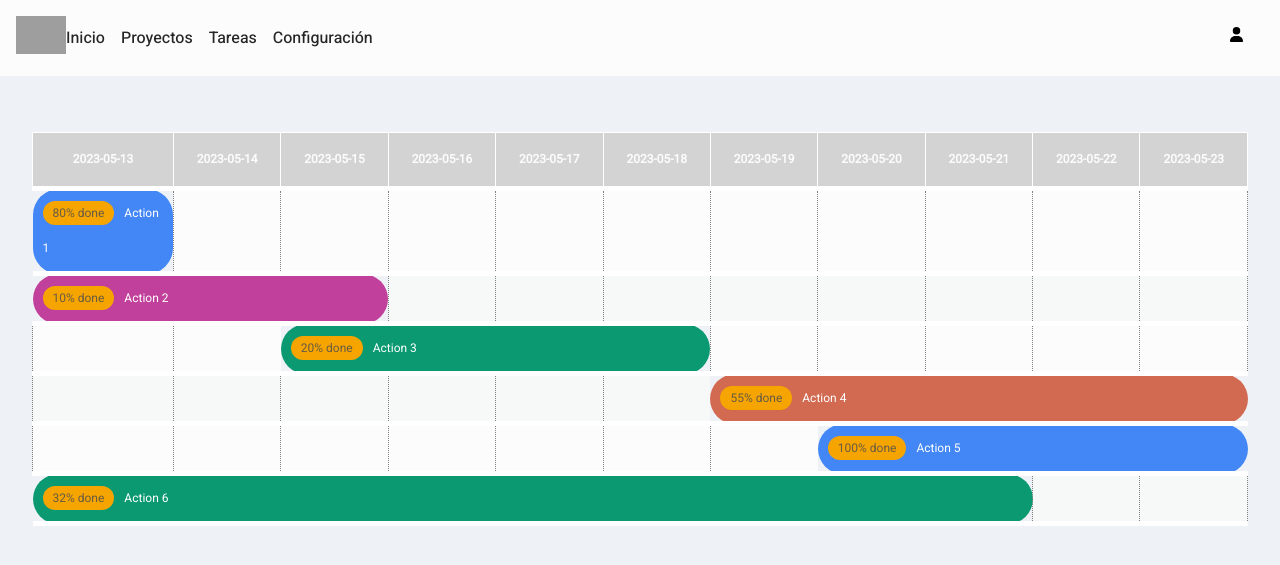
After one commit to RickyDonegana/Maitco, a PHP site: page /html/prueba1.html in a window 1280 px wide. The commit adds this page. Shown: the top 565 px of the page. Run offline with PHP 8.4, Linux system fonts and the light colour scheme; some libraries are stand-ins or nearby versions; grey boxes are pictures that could not be loaded.

Commit message:
Add files via upload

```diff
--- /dev/null
+++ b/sistema_seguimiento_proyectos/css/prueba1.css
@@ -0,0 +1,55 @@
+/* Basic styles  */
+#gantt{
+	font-family: "Roboto";
+}
+
+#gantt table{
+	border-collapse: collapse;
+	border-spacing: 0px 20px;
+}
+
+table tr{
+	border-bottom: 5px solid white;
+}
+
+#gantt table tr th{
+	border: 1px solid white;
+	border-collapse: collapse;
+	padding: 9px;
+	font-size: 12px;
+	background-color: lightgray;
+	line-height: 35px;
+}
+
+
+#gantt table tr td{
+	padding: 5px;
+	line-height: 35px;
+	border-left: 1px dotted gray;
+	width: 250px;
+}
+
+#gantt table tr td:last-child{
+	border-right: 1px dotted gray;
+}
+
+#gantt table tr td.event-cell{
+	color: white;
+	font-size: 12px;
+	text-align: left;
+	padding-left: 10px;
+	border-radius: 26px;
+	border-left: none;
+}
+
+#gantt table tr td.event-cell:last-child{
+	border-right: none;
+}
+
+#gantt table tr td.event-cell span{
+	background-color: #f6a400;
+	padding: 5px 10px;
+	border-radius: 15px;
+	margin-right: 10px;
+	color: #685c43;
+}
--- a/sistema_seguimiento_proyectos/css/styles.css
+++ b/sistema_seguimiento_proyectos/css/styles.css
@@ -210,7 +210,7 @@ a {
 }
 
 /* Header Styles */
-.header {
+.encabezado {
   position: fixed;
   top: 0;
   left: 0;
@@ -220,7 +220,7 @@ a {
   z-index: 100;
 }
 
-.menu {
+.menu-navegacion {
   display: flex;
   justify-content: space-between;
   align-items: center;
@@ -230,17 +230,17 @@ a {
   width: 50px;
 }
 
-.tabs {
+.pestanas {
   list-style: none;
   display: flex;
   margin-right: auto;
 }
 
-.tabs li {
+.pestanas li {
   margin-right: 1rem;
 }
 
-.tabs a {
+.pestanas a {
   text-decoration: none;
   color: var(--title-color);
   font-weight: var(--font-medium);
@@ -248,23 +248,30 @@ a {
   transition: var(--transition);
 }
 
-.tabs a:hover {
+.pestanas a:hover {
   color: var(--blue);
 }
 
-.menu-right {
+.menu-derecha {
   display: flex;
   align-items: center;
 }
 
-.user-icon img {
+.icono-usuario img {
   width: 15px;
   height: 15px;
   margin-right: 10px;
 }
 
+.nombre-usuario {
+  font-size: 1rem;
+  font-weight: bold;
+  color: var(--text-color);
+  margin-left: 10px;
+}
+
 /* Main Content Styles */
-.main-content {
+.contenedor-principal {
   margin-top: 80px;
   padding: 2rem;
   display: flex;
@@ -274,32 +281,38 @@ a {
   gap: 20px;
 }
 
-.project-container {
+.contenedor-proyectos {
   display: flex;
   flex-wrap: wrap;
   gap: 1rem;
   width: 80%;
 }
 
-.project-box {
+.proyecto {
   background-color: var(--card-background);
   border-radius: var(--border-radius-cards);
   padding: 1rem;
   width: calc(33.33% - 1rem);
+  cursor: pointer;
+  transition: background-color 0.4s ease-in-out;
 }
 
-.project-title {
+.proyecto:hover {
+  background-color: var(--blue-hover);
+}
+
+.titulo-proyecto {
   font-size: var(--fs-1-15);
   font-weight: var(--font-medium);
   color: var(--title-color);
 }
 
-.project-description {
+.descripcion-proyecto {
   font-size: var(--fs-1);
   color: var(--text-color);
 }
 
-.project-dates {
+.fechas-proyecto {
   font-size: var(--fs-0-8);
   color: var(--text-color);
   margin-top: 1rem;
--- /dev/null
+++ b/sistema_seguimiento_proyectos/html/prueba1.html
@@ -0,0 +1,51 @@
+<!DOCTYPE html>
+<html>
+
+<head>
+    <meta charset="UTF-8">
+    <meta name="viewport" content="width=device-width, initial-scale=1.0">
+    <title>Prueba1 | Maitco</title>
+    <link rel="shortcut icon" href="https://maitco.com/wp-content/uploads/2017/07/LOGO-CHICO-2.png" type="png">
+    <link rel="stylesheet" href="../css/styles.css">
+    <link rel="stylesheet"  href="https://fonts.googleapis.com/css?family=Roboto">
+    <link rel="stylesheet" type="text/css" href="../css/prueba1.css">
+    <script type="text/javascript" src="../js/prueba1.js"></script>
+    <link href="https://cdn.jsdelivr.net/npm/remixicon@3.4.0/fonts/remixicon.css" rel="stylesheet">
+</head>
+
+<body>
+    <header class="encabezado">
+        <nav class="menu-navegacion">
+            <div class="logo">
+                <img src="https://maitco.com/wp-content/uploads/2017/07/LOGO-CHICO-2.png" alt="Logo de la Empresa">
+            </div>
+            <ul class="pestanas">
+                <li><a href="../pages/inicio.php">Inicio</a></li>
+                <li><a href="../pages/proyectos.php">Proyectos</a></li>
+                <li><a href="../pages/tareas.html">Tareas</a></li>
+                <li><a href="../pages/configuracion.html">Configuración</a></li>
+            </ul>
+            <div class="icono-usuario">
+                <img src="../svg/usuario.svg" alt="Icono de Usuario">
+            </div>
+            <span class="nombre-usuario">
+                <?php echo isset($nombreUsuario) ? $nombreUsuario : ""; ?>
+            </span>
+        </nav>
+    </header>
+
+    <main class="contenedor-principal">
+        <div id="gantt"></div>
+        <script type="text/javascript">
+            const obj = new Gantt([
+                ['Action 1', '2023/05/12', '2023/05/12', '#4287f5', 80],
+                ['Action 2', '2023/05/12', '2023/05/14', '#c1409b', 10],
+                ['Action 3', '2023/05/14', '2023/05/17', '#0b9971', 20],
+                ['Action 4', '2023/05/18', '2023/05/22', '#d26a52', 55],
+                ['Action 5', '2023/05/19', '2023/05/22', '#4287f5', 100],
+                ['Action 6', '2023/05/12', '2023/05/20', '#0b9971', 32],
+            ]);
+        </script>
+</body>
+
+</html>
--- /dev/null
+++ b/sistema_seguimiento_proyectos/js/prueba1.js
@@ -0,0 +1,99 @@
+class Gantt {
+
+    /**
+    * Init representation in HTML
+    * @param {array} the tasks list
+    *
+    */
+    constructor(tasks) {
+        this.tasks = tasks;
+        this.dateWidth = 178;
+        this.setMinAndMaxDate();
+        document.getElementById('gantt').innerHTML = this.buildTableHeader() + this.buildTableBody();
+    }
+
+
+    /**
+    * Get min and max dates from all tasks
+    *
+    */
+    setMinAndMaxDate() {
+        var maxDates = [];
+        var minDates = [];
+
+        for (let i = 0; i < this.tasks.length; i++) {
+            minDates.push(new Date(this.tasks[i][1]));
+            maxDates.push(new Date(this.tasks[i][2]));
+        }
+        this.minDate = new Date(Math.min.apply(null, minDates));
+        this.maxDate = new Date(Math.max.apply(null, maxDates));
+
+    }
+
+
+    /**
+    * Generate the html for the table header
+    * @returns {Sting} Html code
+    */
+    buildTableHeader() {
+        var html = '<table><thead><tr>';
+        var diffDays = this.diffInDays(this.maxDate, this.minDate) + 1;
+        const actual = new Date(this.minDate);
+
+        for (let i = 0; i < diffDays; i++) {
+            actual.setDate(actual.getDate() + 1);
+            html += '<th>' + actual.toISOString().substr(0, 10).replace('T', ' ') + "</th>";
+        }
+        html += '</tr></thead><tbody>';
+
+        return html;
+    }
+
+
+    /**
+    * Generate the html for the table body
+    * @returns {Sting} Html code
+    */
+    buildTableBody() {
+        var html = '';
+
+        for (let i = 0; i < this.tasks.length; i++) {
+            var task = this.tasks[i];
+
+            var dMin = new Date(task[1]);
+            var dMax = new Date(task[2]);
+
+            var days = this.diffInDays(dMax, dMin) + 1;
+            var daysBefore = this.diffInDays(this.minDate, dMin);
+            var daysAfter = this.diffInDays(dMax, this.maxDate);
+
+            if (this.minDate == dMin) daysBefore = 0;
+            if (this.maxDate == dMax) daysAfter = 0;
+
+            html += '<tr>';
+            if (daysBefore > 0) for (let j = 0; j < daysBefore; j++) html += '<td></td>';
+            html += '<td class="event-cell" colspan="' + days + '" style="background-color: ' + task[3] + ';"><span>' + task[4] + '% done</span>' + task[0] + '</td>';
+            if (daysAfter > 0) for (let j = 0; j < daysAfter; j++) html += '<td></td>';
+            html += '</tr>';
+        }
+
+        html += '</tbody></table>';
+
+        return html;
+
+    }
+
+
+    /**
+    * Calculate diff in days between two dates
+    * @param {date} the max date
+    * @param {date} the min date
+    * @returns {integer} num of days
+    */
+    diffInDays(max, min) {
+        var diffTime = Math.abs(max - min);
+        return Math.ceil(diffTime / (1000 * 60 * 60 * 24));
+    }
+
+
+}
--- a/sistema_seguimiento_proyectos/pages/login.php
+++ b/sistema_seguimiento_proyectos/pages/login.php
@@ -33,7 +33,9 @@ require_once('../php/funcion_login.php');
                         <input type="checkbox"> Recordar usuario</label>
                     </label>
                     <?php if (isset($mensajeError)) : ?>
-                        <p class="error-message"><?php echo $mensajeError; ?></p>
+                        <p class="error-message">
+                            <?php echo $mensajeError; ?>
+                        </p>
                     <?php endif; ?>
                     <div class="btn__container">
                         <button type="submit" class="input__btn">Entrar</button>
--- a/sistema_seguimiento_proyectos/pages/registro.php
+++ b/sistema_seguimiento_proyectos/pages/registro.php
@@ -1,5 +1,4 @@
 <?php
-
 require_once('../php/conn.php');
 require_once('../php/funcion_registro.php');
 ?>
@@ -50,7 +49,9 @@ require_once('../php/funcion_registro.php');
                 <a href="../pages/login.php" class="text-link">Iniciar sesión</a>
             </p>
             <?php if (isset($mensajeError)) : ?>
-                <p class="error-message"><?php echo $mensajeError; ?></p>
+                <p class="error-message">
+                    <?php echo $mensajeError; ?>
+                </p>
             <?php endif; ?>
         </div>
     </section>
--- a/sistema_seguimiento_proyectos/php/funcion_proyectos.php
+++ b/sistema_seguimiento_proyectos/php/funcion_proyectos.php
@@ -1,5 +1,4 @@
 <?php
-
 include('../php/conn.php');
 
 // Función para agregar un nuevo proyecto
```
Also changed, not shown: sistema_seguimiento_proyectos/pages/inicio.php (+19 -12 lines), sistema_seguimiento_proyectos/pages/proyectos.php (+9 -6 lines).
